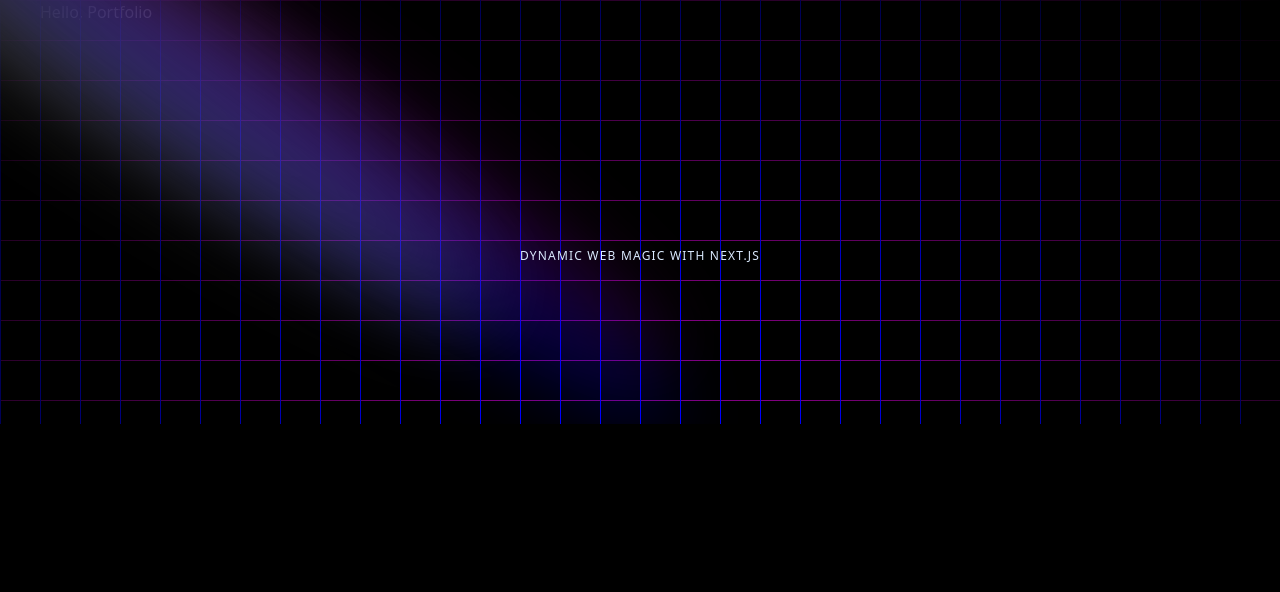
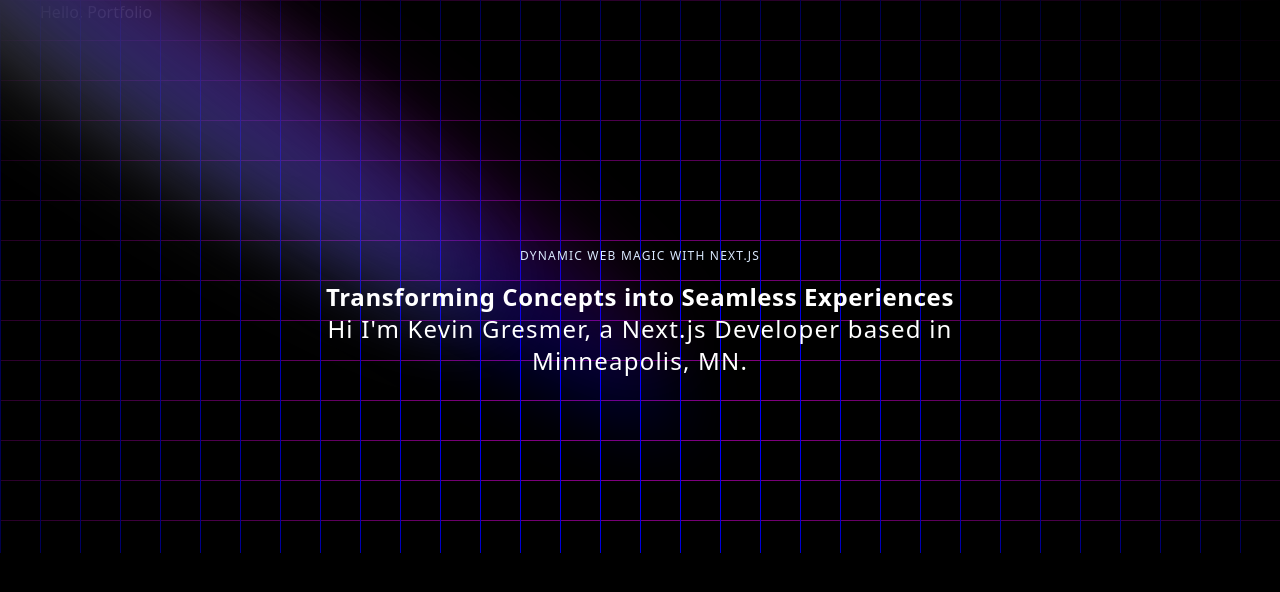
Before and after one commit to Kgresmer/portfolio-site, a Next.js app: page / in a window 1280 px wide. Shown: the top 592 px of the page. Built offline with nearby package versions, Linux system fonts and the light colour scheme.

Commit message:
Adding some hero content.

```diff
--- a/components/Hero.tsx
+++ b/components/Hero.tsx
@@ -1,5 +1,6 @@
 import {Spotlight} from "@/components/ui/Spotlight";
 import {cn} from "@/lib/utils";
+import { TextGenerateEffect } from "./ui/TextGenerateEffect";
 
 const Hero = () => {
     return (
@@ -20,7 +21,7 @@
                 />
                 {/* Radial gradient for the container to give a faded look */}
                 <div
-                    className="pointer-events-none absolute inset-0 flex items-center justify-center bg-black [mask-image:radial-gradient(ellipse_at_center,transparent_15%,black)] dark:bg-black" />
+                    className="pointer-events-none absolute inset-0 flex items-center justify-center bg-black [mask-image:radial-gradient(ellipse_at_center,transparent_15%,black)] dark:bg-black"/>
             </div>
 
             <div className="flex justify-center relative my-20 z-10">
@@ -28,6 +29,14 @@
                     <h2 className="uppercase tracking-widest text-xs text-center text-blue-100 max-w-80">
                         Dynamic Web Magic with Next.js
                     </h2>
+                    <TextGenerateEffect
+                        className="text-center text-[40px] md:text-5xl lg:text-6xl text-white"
+                        words="Transforming Concepts into Seamless Experiences"
+                    />
+
+                    <p className="text-center md:tracking-wider mb-4 text-sm md:text-lg lg:text-2xl">
+                        Hi I&apos;m Kevin Gresmer, a Next.js Developer based in Minneapolis, MN.
+                    </p>
                 </div>
 
             </div>
--- /dev/null
+++ b/components/ui/TextGenerateEffect.tsx
@@ -0,0 +1,62 @@
+"use client";
+import { useEffect } from "react";
+import { motion, stagger, useAnimate } from "motion/react";
+import { cn } from "@/lib/utils";
+
+export const TextGenerateEffect = ({
+                                       words,
+                                       className,
+                                       filter = true,
+                                       duration = 0.5,
+                                   }: {
+    words: string;
+    className?: string;
+    filter?: boolean;
+    duration?: number;
+}) => {
+    const [scope, animate] = useAnimate();
+    let wordsArray = words.split(" ");
+    useEffect(() => {
+        animate(
+            "span",
+            {
+                opacity: 1,
+                filter: filter ? "blur(0px)" : "none",
+            },
+            {
+                duration: duration ? duration : 1,
+                delay: stagger(0.2),
+            }
+        );
+    }, [scope.current]);
+
+    const renderWords = () => {
+        return (
+            <motion.div ref={scope}>
+                {wordsArray.map((word, idx) => {
+                    return (
+                        <motion.span
+                            key={word + idx}
+                            className="text-white opacity-0"
+                            style={{
+                                filter: filter ? "blur(10px)" : "none",
+                            }}
+                        >
+                            {word}{" "}
+                        </motion.span>
+                    );
+                })}
+            </motion.div>
+        );
+    };
+
+    return (
+        <div className={cn("font-bold", className)}>
+            <div className="mt-4">
+                <div className=" dark:text-white text-black text-2xl leading-snug tracking-wide">
+                    {renderWords()}
+                </div>
+            </div>
+        </div>
+    );
+};
--- a/tailwind.config.ts
+++ b/tailwind.config.ts
@@ -16,6 +16,9 @@
     ],
     prefix: "",
     theme: {
+        colors: {
+            white: '#fff',
+        },
         container: {
             center: true,
             padding: "2rem",
```
